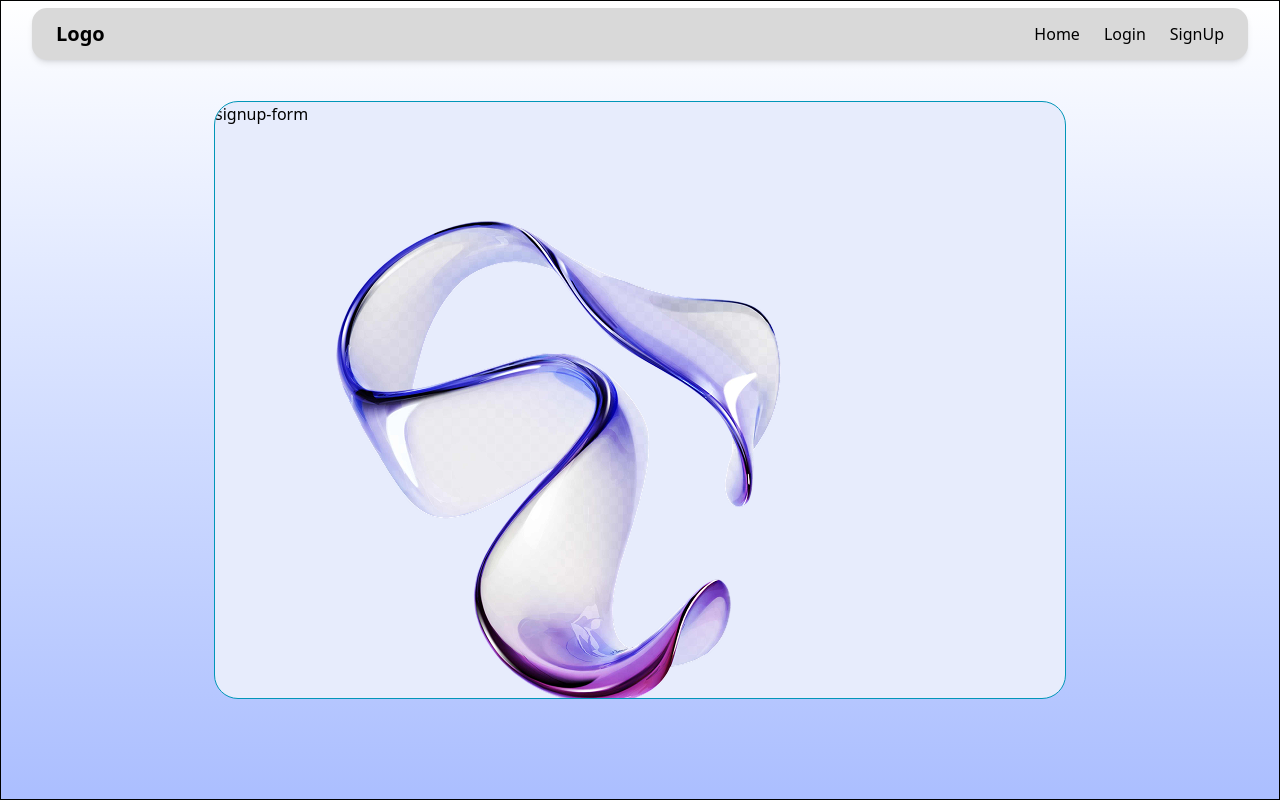
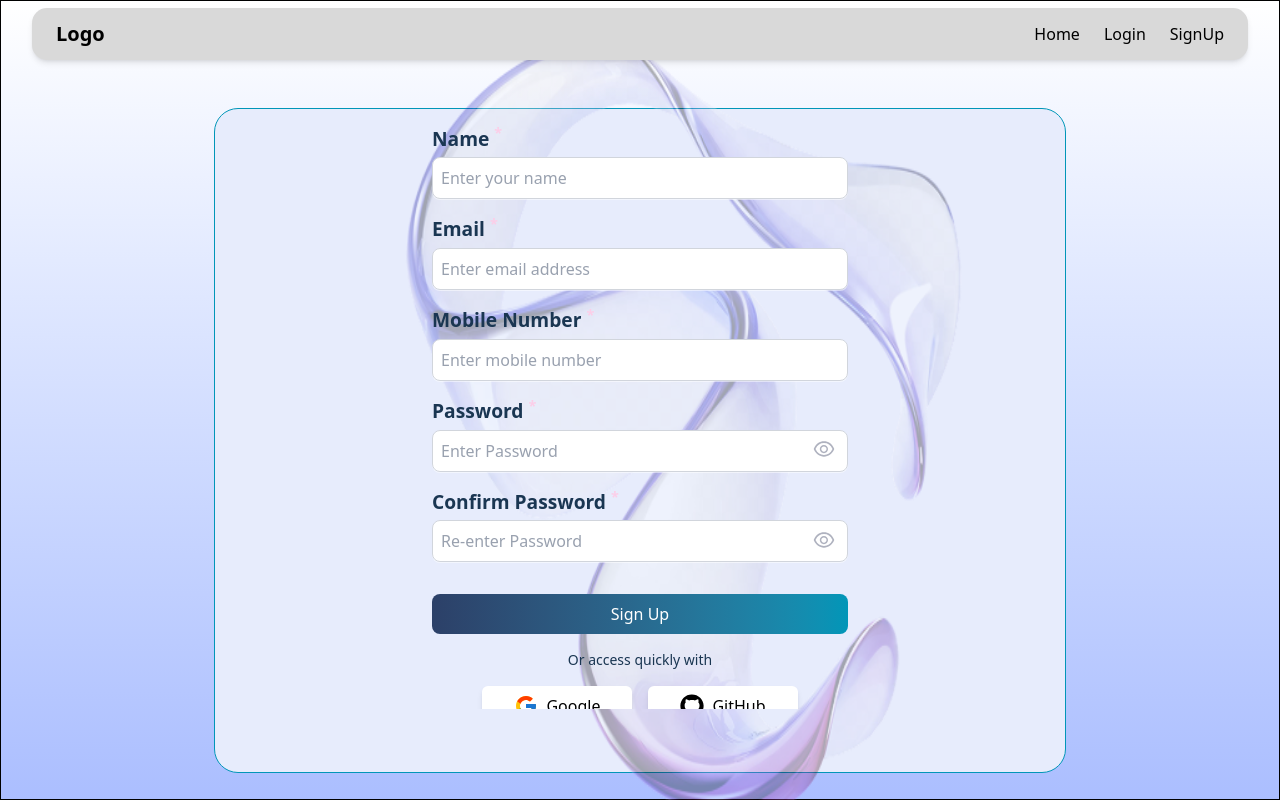
Before and after one commit to saaketh180903/Hackathon-InterviewAI, a React (Vite) app in the folder react-frontend/: page /signup in a window 1280 px wide. Built offline with nearby package versions, Linux system fonts and the light colour scheme.

Commit message:
implemented signup page

```diff
--- a/react-frontend/src/components/core/Template.jsx
+++ b/react-frontend/src/components/core/Template.jsx
@@ -1,19 +1,20 @@
 import SignupForm from "./auth/SignupForm"
 import LoginForm from "./auth/LoginForm"
+
 
 const Template = ({ image, formType }) => {
    return (
        <div className='w-screen h-screen border flex justify-center items-center'>
-            <div className='rounded-3xl max-w-7xl max-h-7xl h-9/12 w-8/12 border-[#0196B8] border bg-[#e7ecfc] relative overflow-hidden'>
+           <div className={`rounded-3xl mt-20 max-w-7xl max-h-7xl h-10/12 w-8/12 border-[#0196B8] border bg-[#e7ecfc] relative ${formType === "login" ? "overflow-hidden" : ""}`}>
                {formType === "signup"
-                    ? <img src={image} alt="" className='absolute bottom-0 left-0' />
+                   ? <img src={image} alt="" className='absolute bottom-0 opacity-30 h-[800px] w-[1000px] top-[-100px] left-[40px]' />
                    : <img src={image} alt="" className='absolute -bottom-60 -left-60' />
                }
-
                {formType === "signup" ? <SignupForm /> : <LoginForm />}
            </div>
        </div>
    )
 }
 
+
 export default Template
--- a/react-frontend/src/components/core/auth/SignupForm.jsx
+++ b/react-frontend/src/components/core/auth/SignupForm.jsx
@@ -1,11 +1,195 @@
-import React from 'react'
+import React, { useState } from 'react';
+import { AiOutlineEye, AiOutlineEyeInvisible } from "react-icons/ai";
+import { useDispatch } from "react-redux";
+import { Link, useNavigate } from "react-router-dom";
+import { FcGoogle } from "react-icons/fc";
+import { FaGithub } from "react-icons/fa6";
+
+// import { signup } from '../redux/actions/authActions';
 
 const SignupForm = () => {
+  const dispatch = useDispatch();
+  const navigate = useNavigate();
+
+  const [formData, setFormData] = useState({
+    name: "",
+    email: "",
+    password: "",
+    confirmPassword: "",
+    mobile: ""
+  });
+
+  const [showPassword, setShowPassword] = useState(false);
+
+  const { name, email, password, confirmPassword, mobile } = formData;
+
+  const handleOnChange = (e) => {
+    setFormData(prevData => ({
+      ...prevData,
+      [e.target.name]: e.target.value,
+    }));
+  };
+
+  const handleOnSubmit = (e) => {
+    e.preventDefault();
+
+    if (password !== confirmPassword) {
+      alert("Passwords do not match");
+      return;
+    }
+
+    const payload = {
+      name,
+      email,
+      password,
+      mobile,
+    };
+
+    console.log("Signup Data:", payload);
+    // dispatch(signup(payload, navigate));
+    // navigate('/dashboard');
+  };
+
   return (
-    <div>
-      signup-form
+    <div className="flex justify-center h-screen">
+      <div className="w-full max-w-md p-4 overflow-auto h-9/12">
+        <form
+          onSubmit={handleOnSubmit}
+          className="flex flex-col items-center justify-center rounded-lg"
+        >
+          {/* Name */}
+          <label className="w-full mb-4 relative">
+            <p className="mb-1 text-[1.2rem] text-[#1A3652] font-bold">
+              Name <sup className="text-pink-200">*</sup>
+            </p>
+            <input
+              required
+              type="text"
+              name="name"
+              value={name}
+              onChange={handleOnChange}
+              placeholder="Enter your name"
+              className="form-style w-full border p-2 rounded-md"
+            />
+          </label>
+
+          {/* Email */}
+          <label className="w-full mb-4 relative">
+            <p className="mb-1 text-[1.2rem] text-[#1A3652] font-bold">
+              Email <sup className="text-pink-200">*</sup>
+            </p>
+            <input
+              required
+              type="email"
+              name="email"
+              value={email}
+              onChange={handleOnChange}
+              placeholder="Enter email address"
+              className="form-style w-full border p-2 rounded-md"
+            />
+          </label>
+
+          {/* Mobile Number */}
+          <label className="w-full mb-4 relative">
+            <p className="mb-1 text-[1.2rem] text-[#1A3652] font-bold">
+              Mobile Number <sup className="text-pink-200">*</sup>
+            </p>
+            <input
+              required
+              type="tel"
+              name="mobile"
+              value={mobile}
+              onChange={handleOnChange}
+              placeholder="Enter mobile number"
+              pattern="[0-9]{10}"
+              title="Enter a valid 10-digit mobile number"
+              className="form-style w-full border p-2 rounded-md"
+            />
+          </label>
+
+          {/* Password */}
+          <label className="w-full mb-4 relative">
+            <p className="mb-1 text-[1.2rem] text-[#1A3652] font-bold">
+              Password <sup className="text-pink-200">*</sup>
+            </p>
+            <input
+              required
+              type={showPassword ? "text" : "password"}
+              name="password"
+              value={password}
+              onChange={handleOnChange}
+              placeholder="Enter Password"
+              className="form-style w-full border p-2 rounded-md"
+            />
+            <span
+              onClick={() => setShowPassword(prev => !prev)}
+              className="absolute right-3 top-[40px] z-[10] cursor-pointer"
+            >
+              {showPassword ? (
+                <AiOutlineEyeInvisible fontSize={24} fill="#AFB2BF" />
+              ) : (
+                <AiOutlineEye fontSize={24} fill="#AFB2BF" />
+              )}
+            </span>
+          </label>
+
+          {/* Confirm Password */}
+          <label className="w-full mb-6 relative">
+            <p className="mb-1 text-[1.2rem] text-[#1A3652] font-bold">
+              Confirm Password <sup className="text-pink-200">*</sup>
+            </p>
+            <input
+              required
+              type={showPassword ? "text" : "password"}
+              name="confirmPassword"
+              value={confirmPassword}
+              onChange={handleOnChange}
+              placeholder="Re-enter Password"
+              className="form-style w-full border p-2 rounded-md"
+            />
+            <span
+              onClick={() => setShowPassword(prev => !prev)}
+              className="absolute right-3 top-[40px] z-[10] cursor-pointer"
+            >
+              {showPassword ? (
+                <AiOutlineEyeInvisible fontSize={24} fill="#AFB2BF" />
+              ) : (
+                <AiOutlineEye fontSize={24} fill="#AFB2BF" />
+              )}
+            </span>
+          </label>
+
+          {/* Submit Button */}
+          <button
+            type="submit"
+            className="w-full mt-2 rounded-[8px] bg-gradient-to-r from-[#2C4068] to-[#0196B8] py-2 font-medium text-white cursor-pointer relative"
+          >
+            Sign Up
+          </button>
+
+          <p className="mt-4 text-sm font-medium text-[#1A3652] relative">Or access quickly with</p>
+
+          {/* Social Buttons */}
+          <div className="flex gap-4 mt-4">
+            <button type="button" className="flex items-center gap-2 bg-white px-8 py-2 rounded-md shadow-md hover:scale-105 transition-transform relative">
+              <FcGoogle size={24} /> Google
+            </button>
+            <button type="button" className="flex items-center gap-2 bg-white px-8 py-2 rounded-md shadow-md hover:scale-105 transition-transform relative">
+              <FaGithub size={24} /> GitHub
+            </button>
+          </div>
+
+          {/* Navigation Link */}
+          <div className="flex gap-2 mt-4 items-center">
+            <p className="text-sm font-medium text-[#1A3652] relative">Already have an account?</p>
+            <Link to="/login" className="text-sm font-bold text-black underline">
+              Sign In
+            </Link>
+          </div>
+        </form>
+      </div>
     </div>
-  )
-}
+  );
+};
 
-export default SignupForm
+export default SignupForm;
```
Lines whose indentation alone changed are shown as unchanged.
